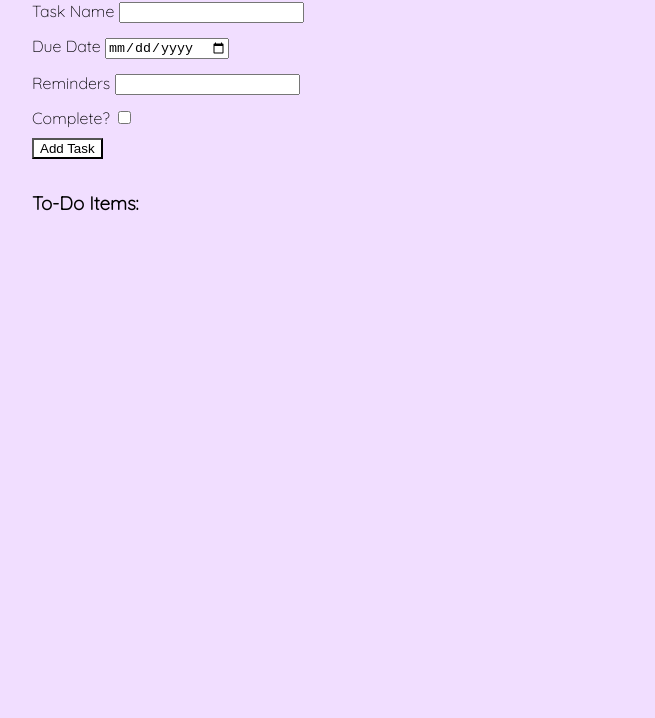
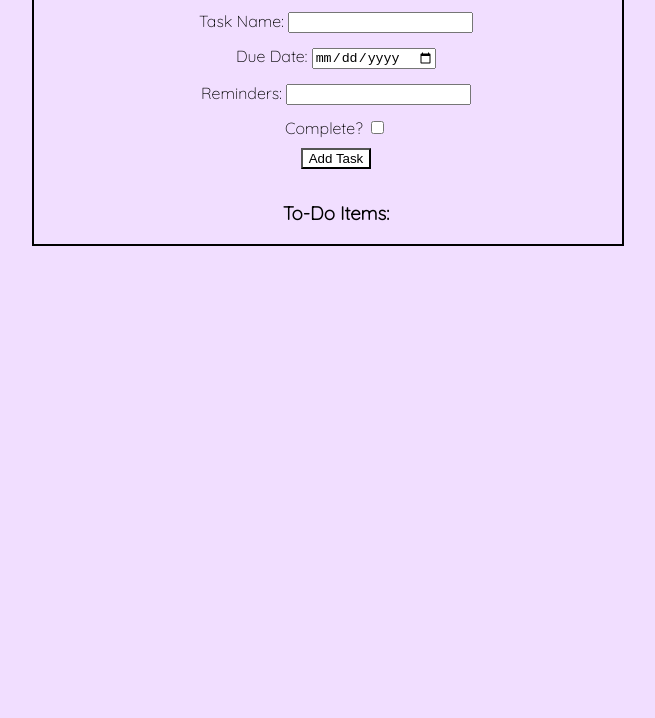
Before and after one commit to mirsaalf/ToDoList, a plain HTML site: page index.html in a window 1280 px wide. Shown: the part 82-800 px from the top of the page, without its empty margins (16-671 px from the left). Drawn offline with Linux system fonts and the light colour scheme.

Commit message:
Added more CSS to page

```diff
--- a/css/site.css
+++ b/css/site.css
@@ -2,6 +2,10 @@ body {
     background-color: #F1DEFF;
     margin-left: 3em;
     font-family: 'Quicksand', sans-serif;
+    border: solid black 2px;
+    padding-left: 1em;
+    margin-right: 50%;
+    text-align: center;
 }
 
 input {
@@ -23,6 +27,7 @@ input {
     padding: .5em;
     border-radius: .75em;
     margin: 1em;
+    display: inline-block;
 }
 
 .todo h3 {
--- a/index.html
+++ b/index.html
@@ -13,15 +13,15 @@
 <body>
     <h1>To-Do List</h1>
 
-    <label for="task">Task Name</label>
+    <label for="task">Task Name:</label>
     <input type="text" id="task">
     <br>
 
-    <label for="date">Due Date</label>
+    <label for="date">Due Date:</label>
     <input type="date" id="date">
     <br>
 
-    <label for="reminders">Reminders</label>
+    <label for="reminders">Reminders:</label>
     <input type="text" id="reminder">
     <br>
 
```
